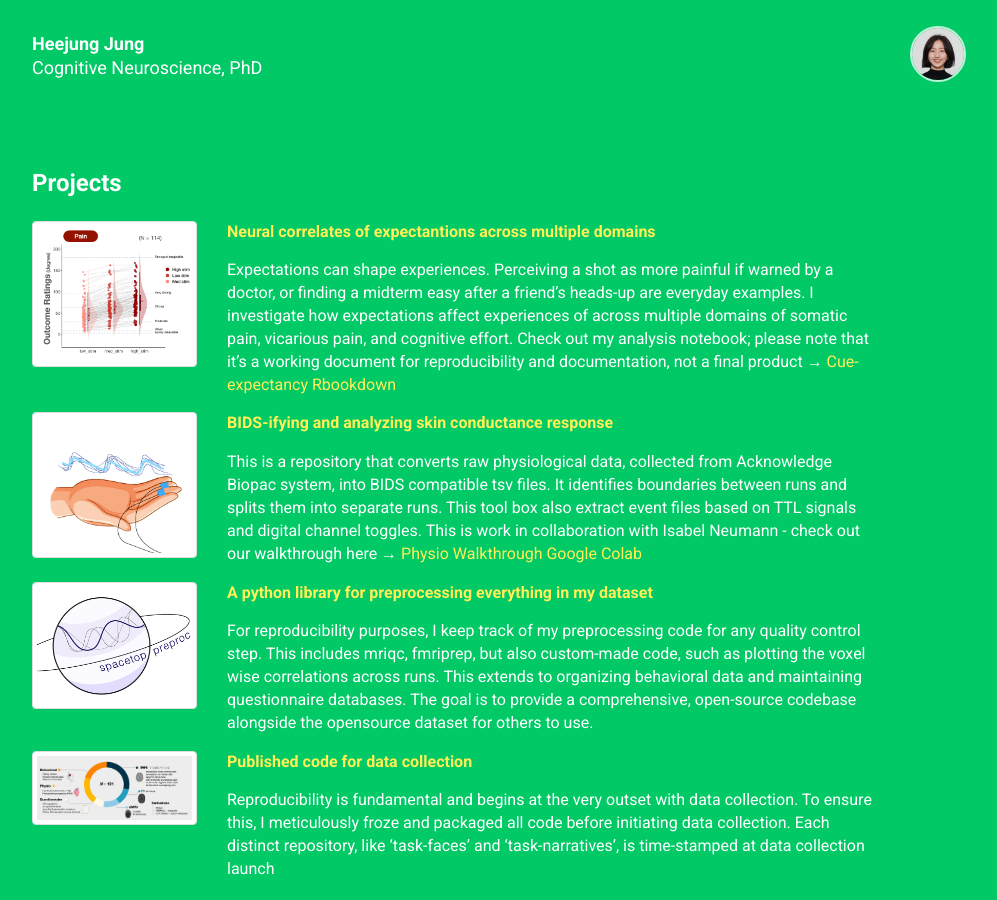
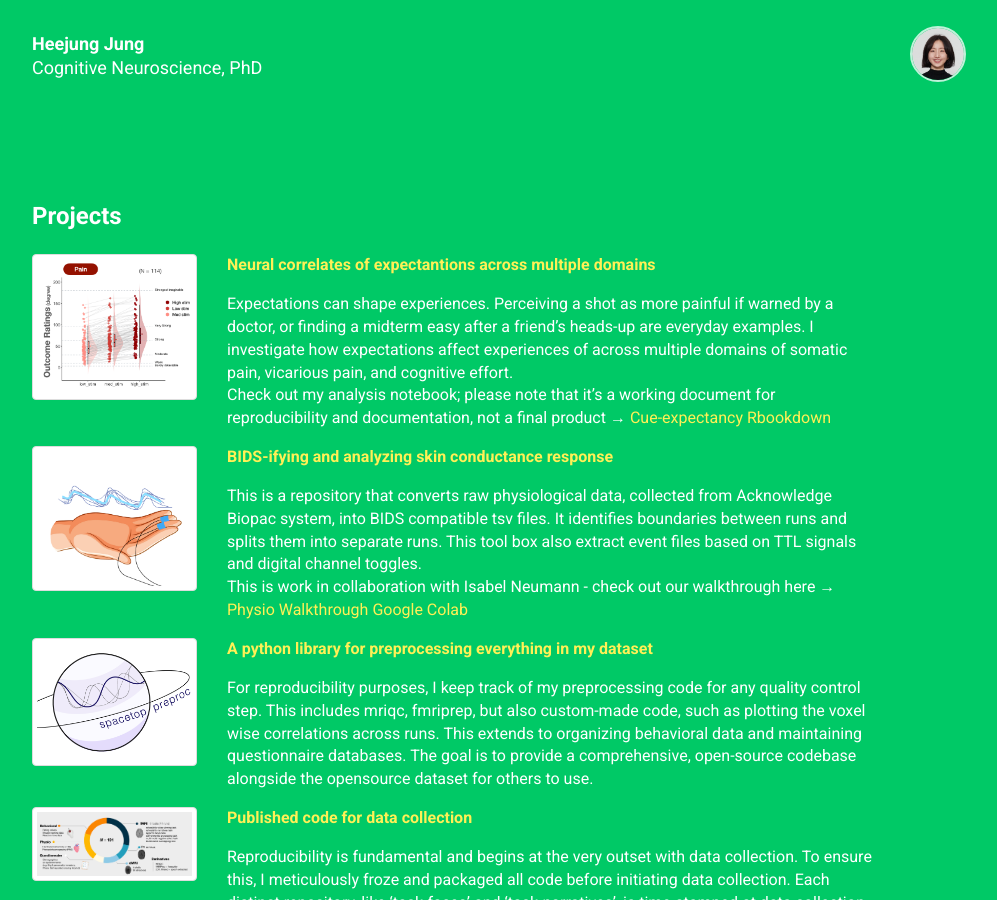
Before and after one commit to jungheejung/jungheejung.github.io, a Jekyll site: the page built from index.html, in a window 1280 px wide and 900 px high, scrolled down 1878 px. Shown: the whole window, without its empty margins (38-1035 px from the left). Built offline with Jekyll 4.4.1, drawn with Linux system fonts in a browser that asks for light colours; nearby versions of some CDN libraries; some of the changed lines change nothing that is shown; some of the changed text lies outside the part shown.

Commit message:
DOC: allow br line change

```diff
--- a/_config.yml
+++ b/_config.yml
@@ -1,5 +1,9 @@
 # Build settings
 markdown: kramdown
 
+kramdown:
+  input: GFM
+  hard_wrap: true
+
 # http://jekyllrb.com/docs/github-pages/#project-page-url-structure
 baseurl: ""
```
